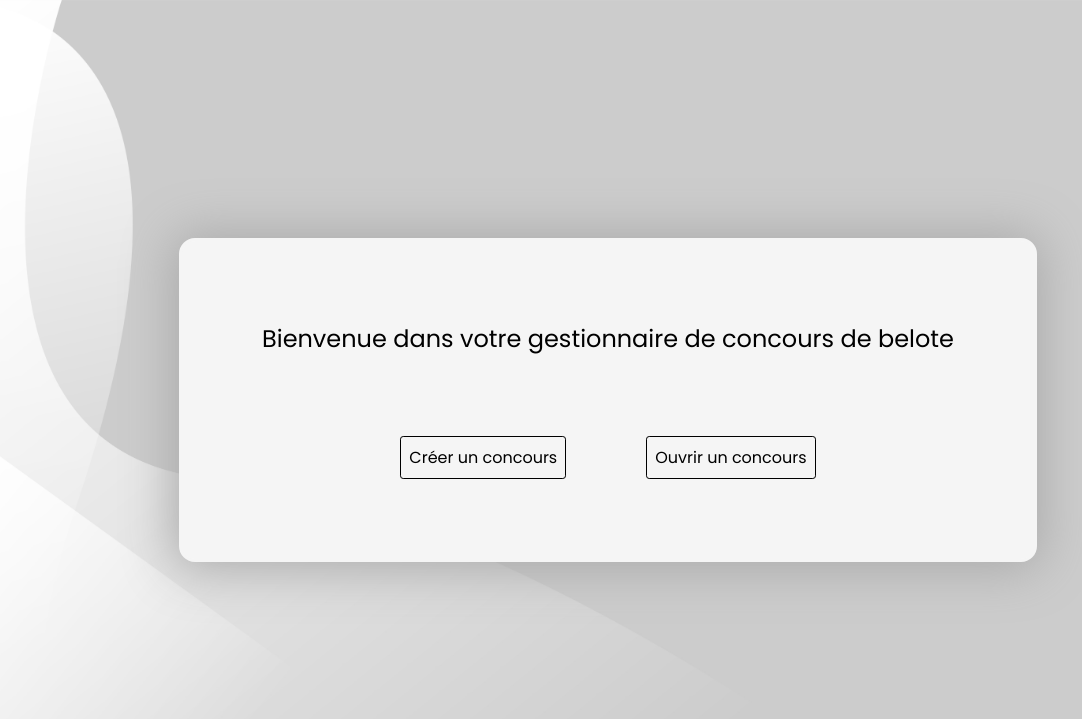
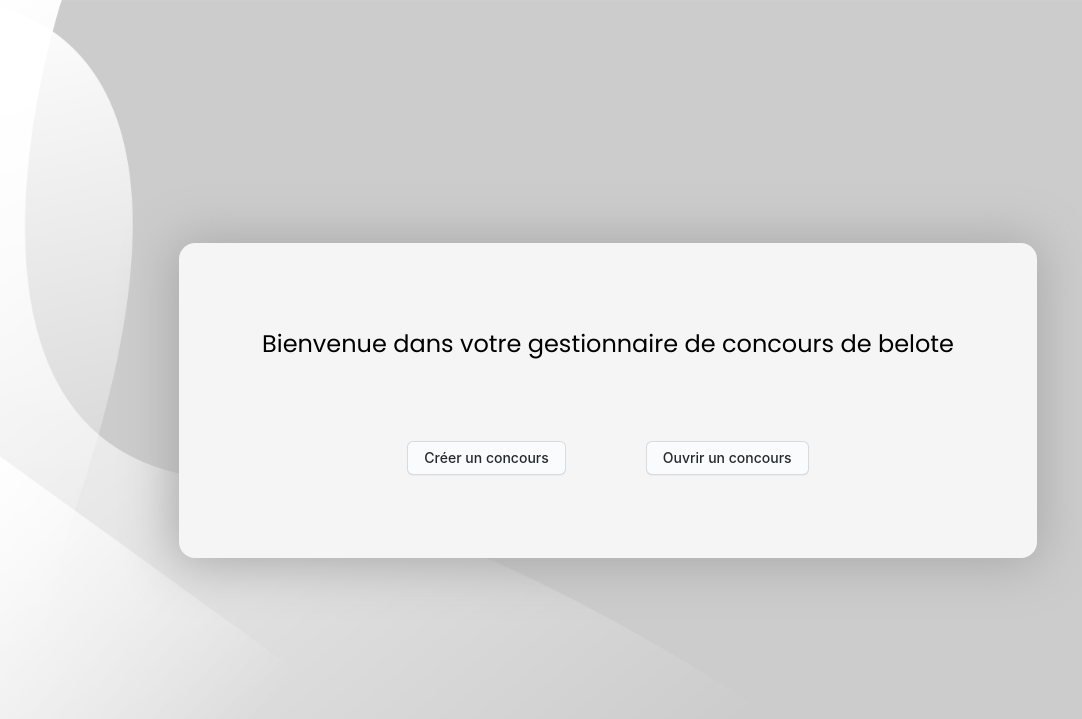
Before and after one commit to julianoMa/BelotePlus, a Flask app: page / in a window 1280 px wide. Shown: the top 719 px of the page, without its empty margins (32-1114 px from the left). Run offline with Flask 3, Linux system fonts and the light colour scheme.

Commit message:
additions

```diff
--- a/app.py
+++ b/app.py
@@ -11,14 +11,17 @@ app = Flask(__name__)
 def index():
     return render_template("index.html")
 
-@app.route("/tournaments", methods=["GET", "POST"])
+@app.route("/manage-tournaments", methods=["GET", "POST"])
 def tournaments():
     if request.method == "POST":
         tournament_name = request.form.get("tournament")
         action = request.form.get("action")
 
         if action == "open":
-            print("a")
+            step = get_step(tournament_name)
+            if step == 0:
+                print("a")
+
 
         elif action == "delete":
             delete_tournament(tournament_name)
@@ -26,7 +29,7 @@ def tournaments():
     tournament_names = get_tournaments_names()
     return render_template("tournaments.html", tournaments=tournament_names)
 
-@app.route("/register", methods=["GET", "POST"])
+@app.route("/new-tournament", methods=["GET", "POST"])
 def register():
     if request.method == "POST":
         tournament_name = request.form['tournament_name']
@@ -34,11 +37,28 @@ def register():
         table_number = request.form['table_number']
 
         create_tournament(tournament_name, rounds_number, table_number)
-        return redirect("/tournaments")
+        return redirect("/")
 
     return render_template("register.html")
 
+@app.route("/manage-teams", methods=["GET", "POST"])
+def teams():
+    return True
+
+@app.route("/rounds", methods=["GET", "POST"])
+def teams():
+    return True
+
+@app.route("/edit-scores", methods=["GET", "POST"])
+def teams():
+    return True
+
+@app.route("/ranking", methods=["GET", "POST"])
+def teams():
+    return True
+
 if __name__ == "__main__":
+    print("🛠️  Starting checks...")
     if db_checks() == True:
         print("✅ Database ")
 
--- a/static/css/base.css
+++ b/static/css/base.css
@@ -44,3 +44,45 @@ a {
     justify-content: center;
     align-items: flex-start;
 }
+
+.button-4 {
+  appearance: none;
+  background-color: #FAFBFC;
+  border: 1px solid rgba(27, 31, 35, 0.15);
+  border-radius: 6px;
+  box-shadow: rgba(27, 31, 35, 0.04) 0 1px 0, rgba(255, 255, 255, 0.25) 0 1px 0 inset;
+  box-sizing: border-box;
+  color: #24292E;
+  cursor: pointer;
+  display: inline-block;
+  font-family: -apple-system, system-ui, "Segoe UI", Helvetica, Arial, sans-serif, "Apple Color Emoji", "Segoe UI Emoji";
+  font-size: 14px;
+  font-weight: 500;
+  line-height: 20px;
+  list-style: none;
+  padding: 6px 16px;
+  position: relative;
+  transition: background-color 0.2s cubic-bezier(0.3, 0, 0.5, 1);
+  user-select: none;
+  -webkit-user-select: none;
+  touch-action: manipulation;
+  vertical-align: middle;
+  white-space: nowrap;
+  word-wrap: break-word;
+}
+
+.button-4:hover {
+  background-color: #e3e4e7;
+  text-decoration: none;
+  transition-duration: 0.1s;
+}
+
+.button-4:active {
+  background-color: #EDEFF2;
+  box-shadow: rgba(225, 228, 232, 0.2) 0 1px 0 inset;
+  transition: none 0s;
+}
+
+.button-4:focus {
+  outline: 1px transparent;
+}
--- a/static/css/index.css
+++ b/static/css/index.css
@@ -15,20 +15,3 @@
     display: flex;
     gap: 5rem;
 }
-
-.links a {
-    border-color: black;
-    border-style: solid;
-    border-radius: 0.2rem;
-    border-width: 1px;
-
-    padding: 0.5rem;
-
-    transition: transform 0.2s ease, background-color 0.2s ease;
-}
-
-.links a:hover {
-    transform: scale(1.1);
-
-    background-color: rgb(220, 220, 220);
-}
--- a/templates/index.html
+++ b/templates/index.html
@@ -17,8 +17,8 @@
         <div class="container">
             <p>Bienvenue dans votre gestionnaire de concours de belote</p>
             <div class="links">
-                <a href="/register">Créer un concours</a>
-                <a href="/tournaments">Ouvrir un concours</a>
+                <a href="/new-tournament" class="button-4">Créer un concours</a>
+                <a href="/manage-tournaments" class="button-4">Ouvrir un concours</a>
             </div>
         </div>
     </main>
--- a/templates/register.html
+++ b/templates/register.html
@@ -16,14 +16,14 @@
     <main>
         <div class="container">
             <div class="tournament-create-container">
-                <form method="POST" action="/register">
+                <form method="POST" action="/new-tournament">
                     <p>Nom du concours</p>
                     <input class="input" type="text" name="tournament_name" id="tournament-name" required>
                     <p>Nombre de parties</p>
                     <input class="input" type="number" name="rounds_number" id="round-number" required>
                     <p>Nombre de tables</p>
                     <input class="input" type="number" name="table_number" id="table-number" required>
-                    <button type="submit">Créer le concours</button>
+                    <button type="submit" class="button-4">Créer le concours</button>
                 </form>
             </div>
         </div>
--- a/templates/tournaments.html
+++ b/templates/tournaments.html
@@ -16,14 +16,14 @@
     <main>
         <div class="container">
             <div class="tournament-list-container">
-                <form method="POST" action="/tournaments">
+                <form method="POST" action="/manage-tournaments">
                     <div>
                         {% for name in tournaments %}
                             <input type="radio" name="tournament" value="{{ name }}" required> {{ name }}<br>
                         {% endfor %}
                     </div>
-                    <button type="submit" name="action" value="open">Ouvrir le concours</button>
-                    <button type="submit" name="action" value="delete">Supprimer le concours</button>
+                    <button type="submit" name="action" value="open" class="button-4">Ouvrir le concours</button>
+                    <button type="submit" name="action" value="delete" class="button-4">Supprimer le concours</button>
                 </form>
             </div>
         </div>
```
Also changed, not shown: static/css/forms.css (+0 -12 lines), utils/db.py (+9 -0 lines), README.md, 1 other file.
